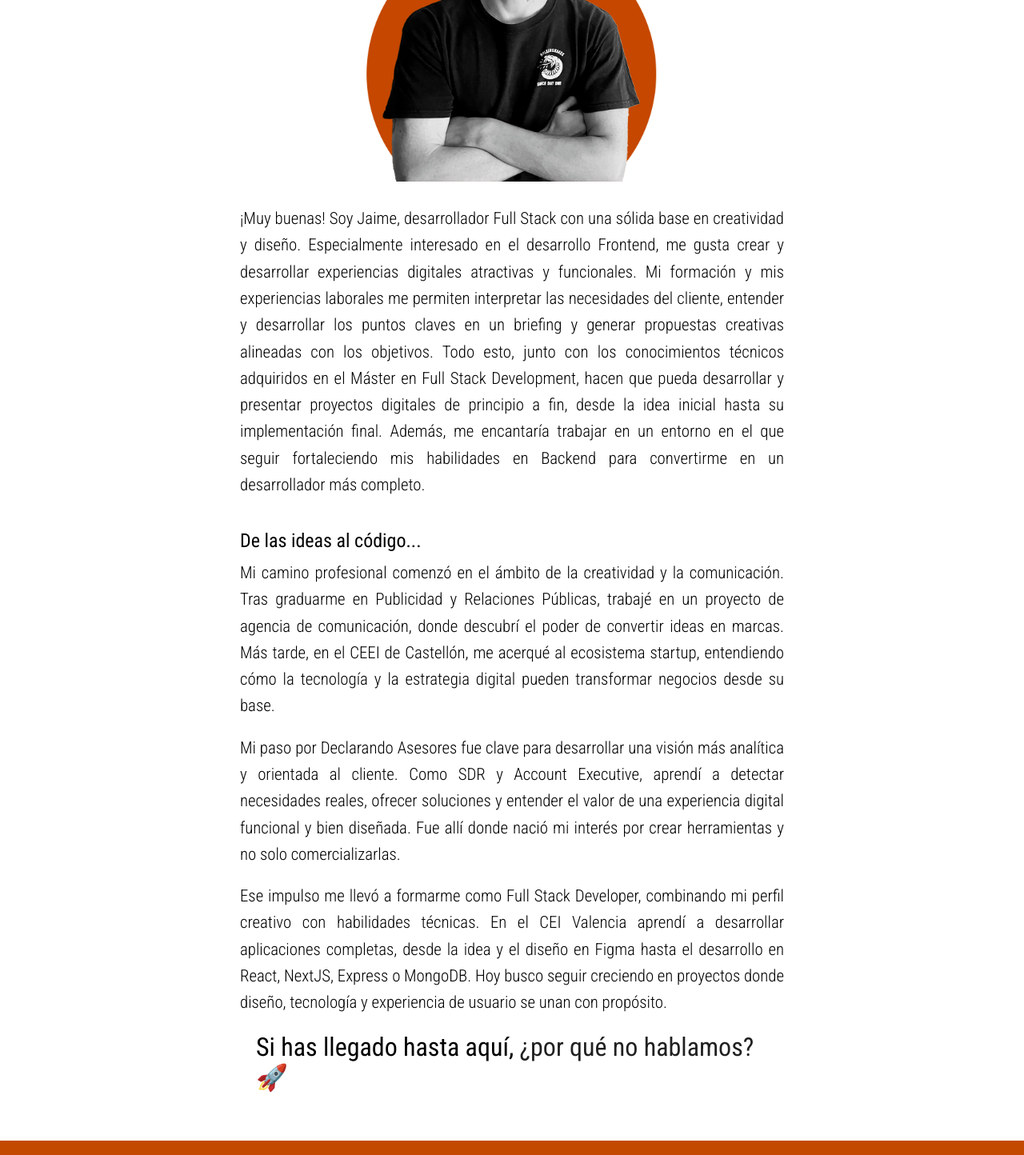
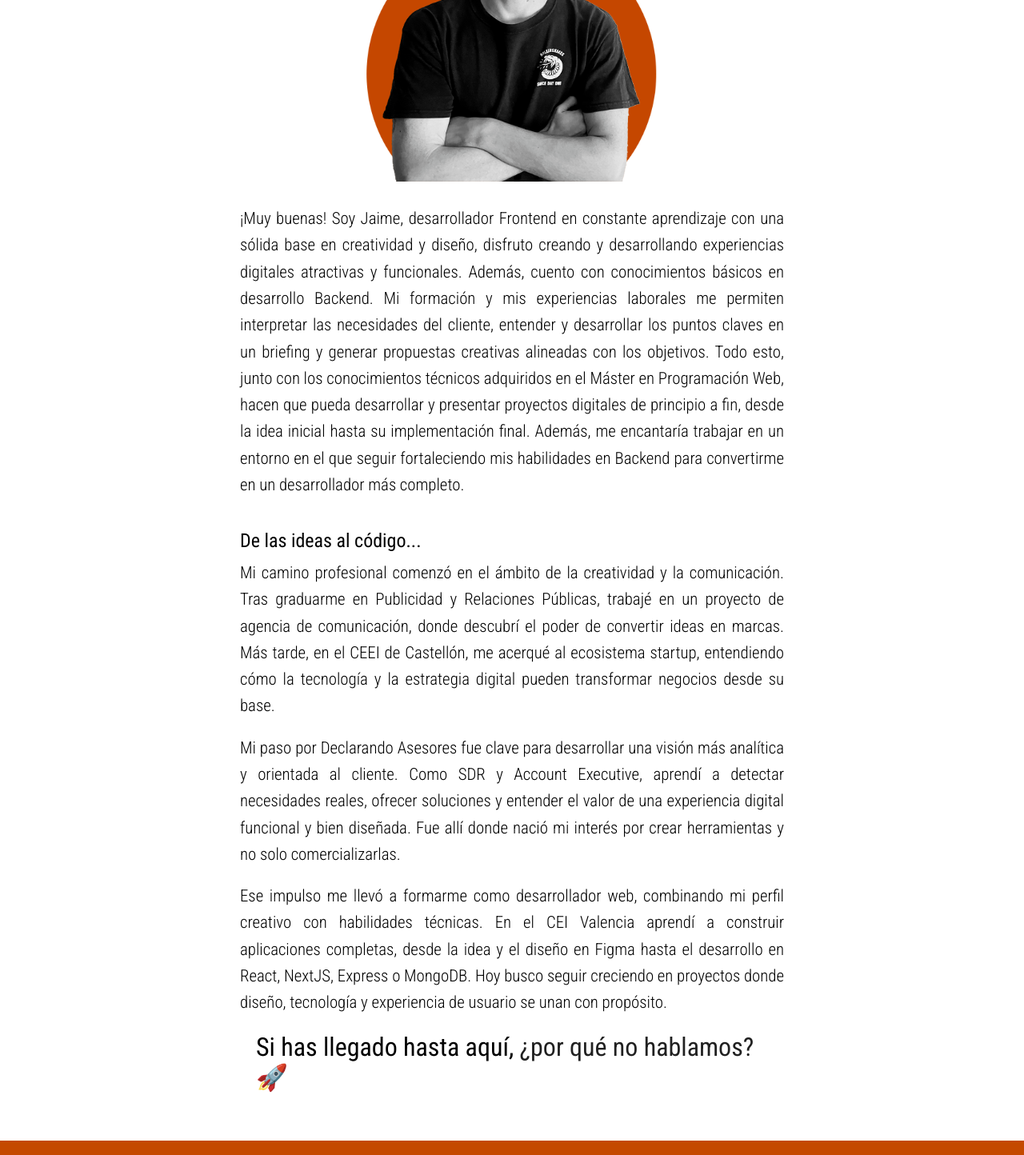
Before and after one commit to jaimeneco/Web-JaimeNebot, a React (Vite) app: page /about in a window 1280 px wide. Shown: the part 427-1871 px from the top of the page at 80% size. Built offline with nearby package versions, Linux system fonts and the light colour scheme.

Commit message:
Update AboutPage text

```diff
--- a/src/pages/about/AboutPage.jsx
+++ b/src/pages/about/AboutPage.jsx
@@ -9,14 +9,14 @@ export const AboutPage = () => {
             <Header />
             <main className="Main-aboutContent">
                 <img className="Main-aboutImg" src="/imgs/img-about-me.png" alt="" />
-                <p className="Main-aboutText">¡Muy buenas! Soy Jaime, desarrollador Full Stack con una sólida base en creatividad y diseño. Especialmente interesado en el desarrollo Frontend, me gusta crear y desarrollar experiencias digitales atractivas y funcionales.
-                Mi formación y mis experiencias laborales me permiten interpretar las necesidades del cliente, entender y desarrollar los puntos claves en un briefing y generar propuestas creativas alineadas con los objetivos. Todo esto, junto con los conocimientos técnicos adquiridos en el Máster en Full Stack Development, hacen que pueda desarrollar y presentar proyectos digitales de principio a fin, desde la idea inicial hasta su implementación final.
-                Además, me encantaría trabajar en un entorno en el que seguir fortaleciendo mis habilidades en Backend para convertirme en un desarrollador más completo.</p><br/>
+                <p className="Main-aboutText">¡Muy buenas! Soy Jaime, desarrollador Frontend en constante aprendizaje con una sólida base en creatividad y diseño, disfruto creando y desarrollando experiencias digitales atractivas y funcionales. Además, cuento con conocimientos básicos en desarrollo Backend.
+                Mi formación y mis experiencias laborales me permiten interpretar las necesidades del cliente, entender y desarrollar los puntos claves en un briefing y generar propuestas creativas alineadas con los objetivos. Todo esto, junto con los conocimientos técnicos adquiridos en el Máster en Programación Web, hacen que pueda desarrollar y presentar proyectos digitales de principio a fin, desde la idea inicial hasta su implementación final.
+                Además, me encantaría trabajar en un entorno en el que seguir fortaleciendo mis habilidades en Backend para convertirme en un desarrollador más completo.</p><br />
                 <div>
                     <p className="Main-aboutTitle">De las ideas al código...</p>
-                    <p className="Main-aboutText">Mi camino profesional comenzó en el ámbito de la creatividad y la comunicación. Tras graduarme en Publicidad y Relaciones Públicas, trabajé en un proyecto de agencia de comunicación, donde descubrí el poder de convertir ideas en marcas. Más tarde, en el CEEI de Castellón, me acerqué al ecosistema startup, entendiendo cómo la tecnología y la estrategia digital pueden transformar negocios desde su base.</p><br/>
-                    <p className="Main-aboutText">Mi paso por Declarando Asesores fue clave para desarrollar una visión más analítica y orientada al cliente. Como SDR y Account Executive, aprendí a detectar necesidades reales, ofrecer soluciones y entender el valor de una experiencia digital funcional y bien diseñada. Fue allí donde nació mi interés por crear herramientas y no solo comercializarlas.</p><br/>
-                    <p className="Main-aboutText">Ese impulso me llevó a formarme como Full Stack Developer, combinando mi perfil creativo con habilidades técnicas. En el CEI Valencia aprendí a desarrollar aplicaciones completas, desde la idea y el diseño en Figma hasta el desarrollo en React, NextJS, Express o MongoDB. Hoy busco seguir creciendo en proyectos donde diseño, tecnología y experiencia de usuario se unan con propósito.</p>
+                    <p className="Main-aboutText">Mi camino profesional comenzó en el ámbito de la creatividad y la comunicación. Tras graduarme en Publicidad y Relaciones Públicas, trabajé en un proyecto de agencia de comunicación, donde descubrí el poder de convertir ideas en marcas. Más tarde, en el CEEI de Castellón, me acerqué al ecosistema startup, entendiendo cómo la tecnología y la estrategia digital pueden transformar negocios desde su base.</p><br />
+                    <p className="Main-aboutText">Mi paso por Declarando Asesores fue clave para desarrollar una visión más analítica y orientada al cliente. Como SDR y Account Executive, aprendí a detectar necesidades reales, ofrecer soluciones y entender el valor de una experiencia digital funcional y bien diseñada. Fue allí donde nació mi interés por crear herramientas y no solo comercializarlas.</p><br />
+                    <p className="Main-aboutText">Ese impulso me llevó a formarme como desarrollador web, combinando mi perfil creativo con habilidades técnicas. En el CEI Valencia aprendí a construir aplicaciones completas, desde la idea y el diseño en Figma hasta el desarrollo en React, NextJS, Express o MongoDB. Hoy busco seguir creciendo en proyectos donde diseño, tecnología y experiencia de usuario se unan con propósito.</p>
                 </div>
                 <p className="Main-aboutAction">Si has llegado hasta aquí, <a className="Link-action" href="mailto:jaime.nebot.colom@gmail.com" title="Enviar correo">¿por qué no hablamos? </a>🚀</p>
 
```
